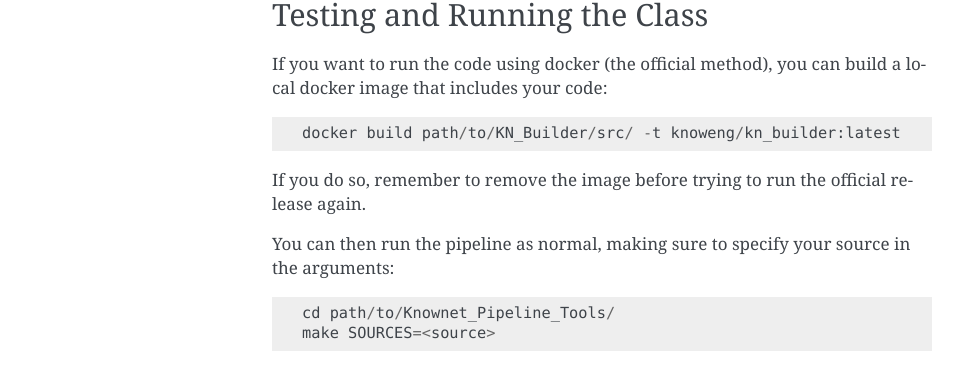
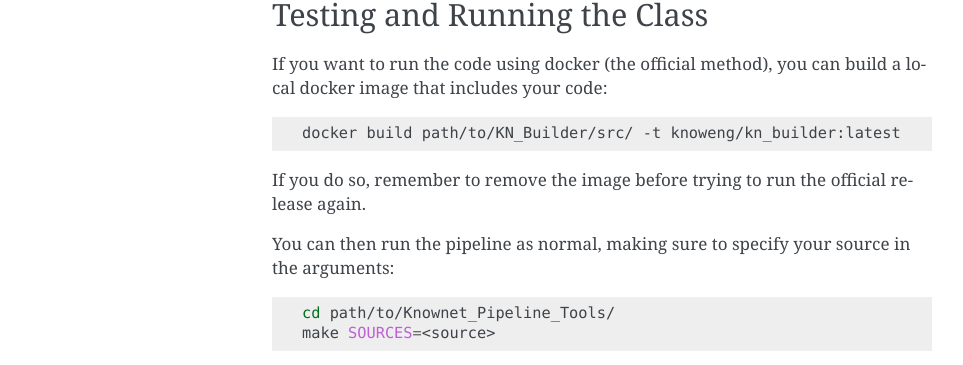
Before and after one commit to KnowEnG/KN_Builder, a Sphinx documentation site: the page built from docs/createsrc.rst, in a window 1280 px wide. Shown: the part 1110-1475 px from the top of the page, without its empty margins (148-1111 px from the left). Built offline with Sphinx 7.4.7, drawn with Linux system fonts in a browser that asks for light colours.

Commit message:
update docs

```diff
--- a/docs/createsrc.rst
+++ b/docs/createsrc.rst
@@ -74,7 +74,7 @@ Testing and Running the Class
 
 If you want to run the code using docker (the official method), you can build a local docker image that includes your code:
 
-.. code::
+.. code:: bash
 
         docker build path/to/KN_Builder/src/ -t knoweng/kn_builder:latest
 
@@ -82,7 +82,7 @@ If you do so, remember to remove the image before trying to run the official rel
 
 You can then run the pipeline as normal, making sure to specify your source in the arguments:
 
-.. code::
+.. code:: bash
 
         cd path/to/Knownet_Pipeline_Tools/
         make SOURCES=<source>
```
